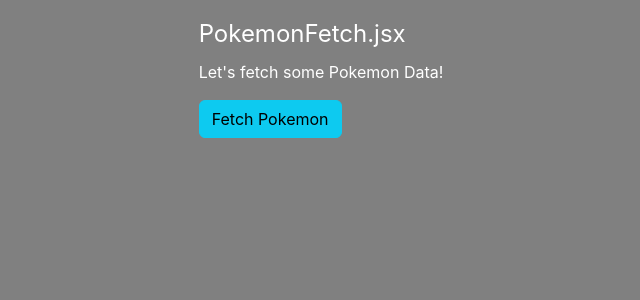
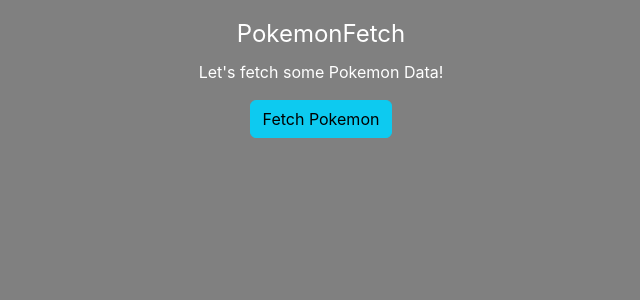
Before and after one commit to PaulDeUlloa/react-pokemon-api, a React (Create React App) app: page / in a window 1280 px wide. Shown: the top 300 px of the page, without its empty margins (319-959 px from the left). Built offline with nearby package versions, Linux system fonts and the light colour scheme.

Commit message:
centering adjustment

```diff
--- a/src/App.css
+++ b/src/App.css
@@ -19,6 +19,17 @@
 
 #pokemonFetchTextStyling{
   color: white;
+  display: flex;
+  justify-content:center;
+  flex-direction: column;
+  align-items: center;
+}
+
+#pokemonFetchTitle{
+  display: flex;
+  justify-content:center;
+  flex-direction: column;
+  align-items: center;
 }
 
 
--- a/src/components/PokemonFetch.jsx
+++ b/src/components/PokemonFetch.jsx
@@ -1,7 +1,7 @@
 const PokemonFetch = (props) => {
   return (
     <fieldset id="pokemonFetchTextStyling">
-      <legend>PokemonFetch.jsx</legend>
+      <legend id="pokemonFetchTitle">PokemonFetch</legend>
       <p>Let's fetch some Pokemon Data!</p>
 
       <button class="btn btn-info" onClick={() => props.fetchPokemon()}>
```
